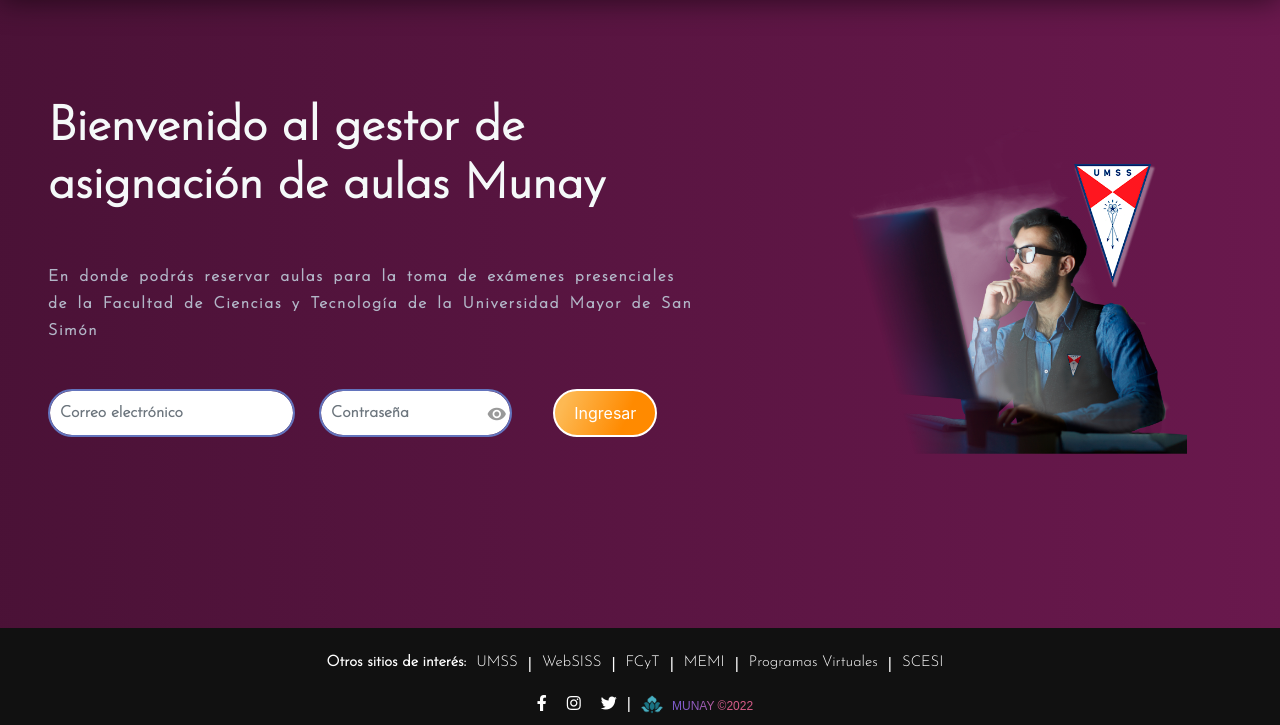
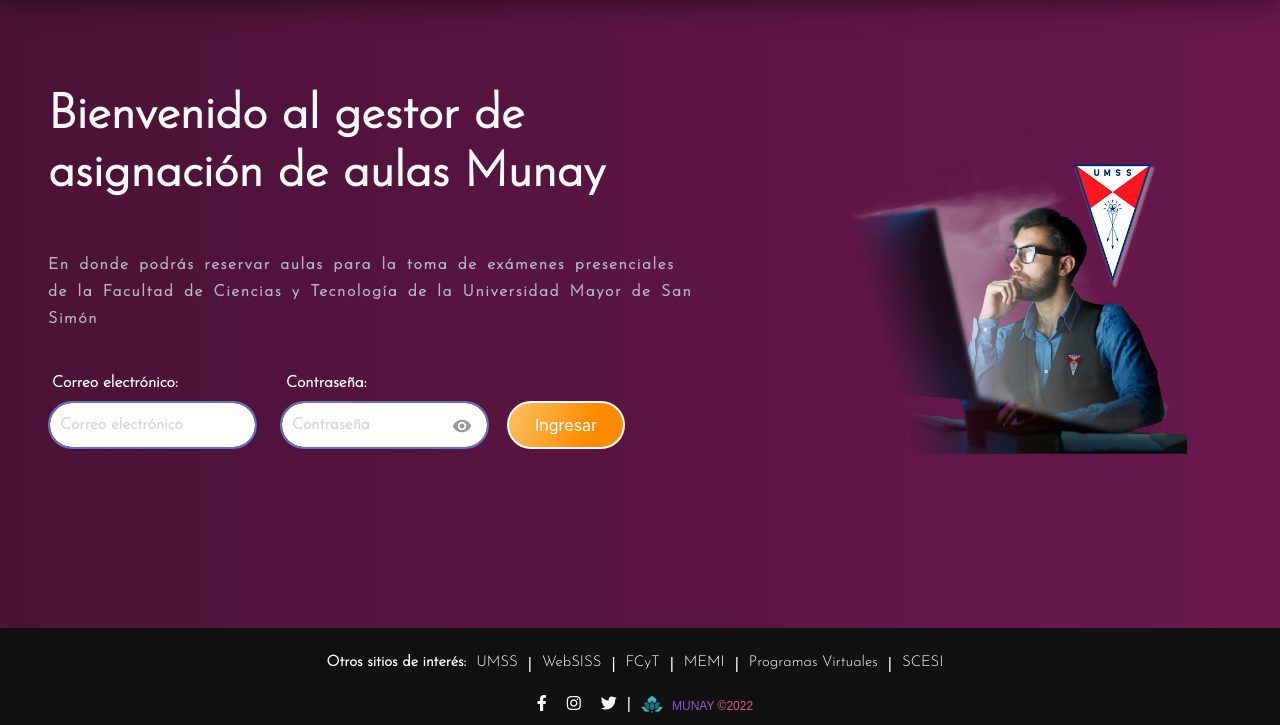
Before and after one commit to Yarias2106/Sistema_Reserva_Aulas, a Django app: page /login/ in a window 1280 px wide. Shown: the part 75-800 px from the top of the page. Run offline with Django 3.2, Linux system fonts and the light colour scheme; some libraries are stand-ins or nearby versions.

Commit message:
Label Correo y contraseña - estilo

```diff
--- a/Proyecto_Munay/Templates/login.html
+++ b/Proyecto_Munay/Templates/login.html
@@ -20,6 +20,7 @@
     <link href="https://cdnjs.cloudflare.com/ajax/libs/font-awesome/5.13.0/css/all.min.css" rel="stylesheet">
     <link rel="stylesheet" href="https://fonts.googleapis.com/css?family=Material+Icons" />
     <link rel="stylesheet" href="https://cdnjs.cloudflare.com/ajax/libs/animate.css/4.1.1/animate.min.css" />
+    <link rel="stylesheet" href="https://cdn.jsdelivr.net/npm/bootstrap-icons@1.8.3/font/bootstrap-icons.css">
 
     <link rel="icon" href="{% static '/imagenes/Logo.png' %}">
     <link rel="stylesheet" href="{% static '/css/stilos.css' %}">
@@ -116,7 +117,7 @@
                     </h1>
                 </div>
 
-                <div class="col-12">
+                <div class="col-12 pb-4">
                     <p class="pb-lg-1 mt-4 mb-4 text-start colorP">
                         En donde podrás reservar aulas para la toma de exámenes presenciales de la Facultad de Ciencias y Tecnología de la Universidad Mayor de San Simón
                     </p>
@@ -140,23 +141,34 @@
                 <form action="/login/" method="POST" class="row">
                     {% csrf_token %}
 
+                <div class="input-group ">
+                    <div class="col-md-12 col-lg-12 col-sm-12 col-xl-4 col-12 me-4 mb-3">
 
+                        <input type="email" class="form-control textInp" id="email" name="email"placeholder="Correo electrónico"/>
+                        <label class="labelEmail" for="email">
+                            <span class="iconEmail"><i class="bi bi-envelope"></i></span>
+                        Correo electrónico:
+                        </label>
+                    </div>
 
-
-                    <div class="col-md-12 col-lg-6 col-sm-12 col-xl-5 mb-3">
-                        <input type="text" class="form-control textInp" id="email" name="email"placeholder="Correo electrónico"/>
-                    </div>
-                    <div class="col-md-12 col-lg-6 col-sm-12 col-xl-4 mb-3 CampoContraseña">
+                    <div class="col-md-12 mt-4 mt-xl-0 col-lg-12 col-sm-12 col-xl-4 col-12 mb-3 CampoContraseña">
                         <span class="material-icons-outlined IconEye" id="Eye">visibility</span>
                         <input type="password" class="form-control textInp" id="contraseña" name="contraseña" placeholder="Contraseña" />
-
+                        <label class="labelContraseña" for="password">
+                            <span class="iconContraseña"><i class="bi bi-lock"></i></span>
+                        Contraseña:
+                        </label>
                     </div>
-
-                    <div class="col-lg-12 col-xl-3" >
+                    <div class="col-md-12 col-sm-12 col-lg-12 col-xl-3 col-12" >
                         <center>
                             <input type="submit" class="btn w-75 btnCol" value="Ingresar">
                         </center>
                     </div>
+                </div>
+
+
+
+
                 </form>
             </div>
         </div>
@@ -200,6 +212,8 @@
         </div>
     </footer>
 
+    <div class="flip-horizontal-bottom"></div>
+
     <!-- <script src="{% static 'bootstrap/js/bootstrap.bundle.min.js' %}"></script> -->
     <!--
      <script src="https://code.jquery.com/jquery-3.3.1.slim.min.js"
--- a/static/css/stilos.css
+++ b/static/css/stilos.css
@@ -1,4 +1,4 @@
-.animated-background{
+.animated-background {
    margin: 0;
    font-family: -apple-system, BlinkMacSystemFont, 'Segoe UI', 'Roboto', 'Oxygen',
       'Ubuntu', 'Cantarell', 'Fira Sans', 'Droid Sans', 'Helvetica Neue', 'josefin',
@@ -6,34 +6,36 @@
    -webkit-font-smoothing: antialiased;
    -moz-osx-font-smoothing: grayscale;
 
-      background: linear-gradient(
-         to right, #1F3890, #162053, #431031, #6C194F);
+   background: linear-gradient(to right, #1F3890, #162053, #431031, #6C194F);
    background-size: 400% 400%;
    animation: animate-background 15s infinite ease-in-out;
 }
 
 @keyframes animate-background {
-     0%{
+   0% {
       background-position: 0 50%;
    }
-     50%{
+
+   50% {
       background-position: 100% 50%;
    }
-     100%{
+
+   100% {
       background-position: 0 50%;
    }
 }
 
-.elh2{
+.elh2 {
    color: rgb(216, 150, 83);
 }
- .logou{
+
+.logou {
    width: 65px;
    height: 65px;
 }
 
- .navColor{
-    background-image: radial-gradient( circle farthest-corner at 18.7% 37.8%,  rgba(250,250,250,1) 0%, rgba(225,234,238,1) 90% );
+.navColor {
+   background-image: radial-gradient(circle farthest-corner at 18.7% 37.8%, rgba(250, 250, 250, 1) 0%, rgba(225, 234, 238, 1) 90%);
    box-shadow: 0 0 30px rgba(0, 0, 0, 0.57);
    font-family: 'Josefin Sans', sans-serif;
    font-weight: Bold;
@@ -41,24 +43,24 @@
 }
 
 
- .umssPort{
+.umssPort {
    width: 75%;
    height: 100%;
 }
 
- .margT{
+.margT {
    margin-top: 5.5%;
 
 }
 
- .colorTitulo{
+.colorTitulo {
    font-family: 'Josefin Sans', sans-serif;
    font-weight: Bold;
    font-size: 3rem;
    color: #f5f9f9;
 }
 
- .colorP{
+.colorP {
    color: #000000;
    letter-spacing: 0.10rem;
    word-spacing: 3px;
@@ -68,38 +70,41 @@
    font-weight: Bold;
 }
 
- .textInp{
+.textInp {
+
    border-radius: 30px;
    padding: 10px;
    border: 2px solid #6374bd;
    background-color: white;
    font-family: 'Josefin Sans', sans-serif;
    font-weight: Bold;
+
 }
 
- .btnCol{
-    background-image: radial-gradient( circle farthest-corner at 10% 20%,  rgba(253,203,50,1) 0%, rgba(244,56,98,1) 100.2% );
-    background-image: linear-gradient( 109.6deg,  rgba(255,194,48,1) 11.2%, rgba(255,124,0,1) 100.2% );
+.btnCol {
+   background-image: radial-gradient(circle farthest-corner at 10% 20%, rgba(253, 203, 50, 1) 0%, rgba(244, 56, 98, 1) 100.2%);
+   background-image: linear-gradient(109.6deg, rgba(255, 194, 48, 1) 11.2%, rgba(255, 124, 0, 1) 100.2%);
    color: white;
-    background-image: linear-gradient( 112.7deg,  rgba(253,185,83,1) 11.4%, rgba(255,138,0,1) 70.2% );
+   background-image: linear-gradient(112.7deg, rgba(253, 185, 83, 1) 11.4%, rgba(255, 138, 0, 1) 70.2%);
    border-radius: 30px;
    padding: 10px;
    border: 2px solid white;
+
 }
 
- .btnCol:hover{
+.btnCol:hover {
    background-color: #EAF3F6;
    border: 2px solid #636FA4;
 }
 
- .imagen{
+.imagen {
    width: 65%;
    height: 50%;
 }
 
 
 
- .footColor{
+.footColor {
    margin-top: 2%;
    padding-bottom: 0.8%;
    background-color: #111;
@@ -107,34 +112,38 @@
    color: #fff;
 }
 
- .socials{
+.socials {
    list-style: none;
    display: flex;
    align-items: center;
    padding-left: 0%;
 }
- .socials li{
+
+.socials li {
    margin: 0 10px;
 }
 
 @media (max-width: 768px) {
    .socials li {
-     margin:0 4px  }
+      margin: 0 4px
+   }
 }
 
- .socials a{
+.socials a {
    text-decoration: none;
    color: #fff;
 }
- .socials a i{
+
+.socials a i {
    font-size: 1rem;
    transition: color .3s ease;
 }
- .socials a:hover{
+
+.socials a:hover {
    color: rgb(102, 102, 102);
 }
 
- .SocialsE{
+.SocialsE {
    font-size: 15px;
    font-family: 'Josefin Sans', sans-serif;
    display: flex;
@@ -149,7 +158,7 @@
    }
 }
 
- .footer-content{
+.footer-content {
    display: flex;
    align-items: center;
    justify-content: center;
@@ -164,26 +173,26 @@
    }
 }
 
- .alertaCol{
+.alertaCol {
    list-style-type: none;
 }
 
- .espAlert{
+.espAlert {
    padding-right: 16px;
 }
 
-  .LogoMunay img{
+.LogoMunay img {
    width: 25px;
    height: 25px;
 }
 
 /* MODAL */
 
-.modal-header{
+.modal-header {
    border-bottom: 1.3px solid rgba(152, 236, 255, 0.1);
 }
 
-.modal-dialog{
+.modal-dialog {
    position: relative;
    max-width: 600px;
    width: 100%;
@@ -197,7 +206,7 @@
    transition: 0.3s;
 }
 
- .modal-content{
+.modal-content {
    background-size: cover;
    height: 100%;
    width: 100%;
@@ -207,28 +216,24 @@
    position: relative;
    display: flex;
 
-      background: linear-gradient(
-        251deg,
+   background: linear-gradient(251deg,
          #00b8ff52 -53%,
-        rgba(255, 255, 255, 0) 65%
-      );
+         rgba(255, 255, 255, 0) 65%);
 
    backdrop-filter: blur(30px);
 }
 
- .close{
+.close {
    border-radius: 10px;
-    background: linear-gradient(
-        251deg,
+   background: linear-gradient(251deg,
          #00b8ff52 -53%,
-        rgba(255, 255, 255, 0) 65%
-      );
+         rgba(255, 255, 255, 0) 65%);
    box-shadow: 0 0 3px rgba(0, 0, 0, 1), 0 0 0 3px rgba(152, 236, 255, 0.1);
    border-style: none;
    color: #EAF3F6;
 }
 
- .modal-body{
+.modal-body {
    display: flex;
    text-align: center;
    justify-content: center;
@@ -238,7 +243,7 @@
 
 /* ICONO EYE PASSWORD */
 
-.CampoContraseña{
+.CampoContraseña {
    position: relative;
 }
 
@@ -256,10 +261,82 @@
    font-family: 'Material icons';
 }
 
-.IconEye:hover{
+.IconEye:hover {
    transition: 0.9s;
    opacity: 0.9;
    color: #158a99;
 }
 
 /* FIN EYE PASSWORD */
+
+.input-group {
+   position: relative;
+}
+
+
+.labelEmail {
+   position: absolute;
+   top: -30px;
+   left: -10px;
+   display: inline-flex;
+   column-gap: 10px;
+   align-items: center;
+   transition: transform .25s, opacity .25s;
+   color: rgb(255, 255, 255);
+   font-family: 'Josefin Sans', sans-serif;
+   font-weight: Bold;
+}
+
+.labelContraseña {
+   position: absolute;
+   top: -30px;
+   left: -20px;
+   display: inline-flex;
+   column-gap: 10px;
+   align-items: center;
+   transition: transform .25s, opacity .25s;
+   color: rgb(255, 255, 255);
+   font-family: 'Josefin Sans', sans-serif;
+   font-weight: Bold;
+}
+
+.iconEmail,
+.iconContraseña {
+   display: inline-flex;
+   opacity: 0;
+}
+
+#contraseña::placeholder,
+#email::placeholder {
+   color: #b9b9b9;
+   opacity: 0.6;
+}
+
+input:focus+.labelEmail {
+   transform: translateX(26px);
+}
+
+input:focus+.labelEmail .iconEmail {
+   opacity: 1;
+   transition-delay: .1s;
+}
+
+input::placeholder {
+   transition: opacity .25s;
+
+}
+
+input:focus::placeholder {
+   opacity: 0;
+}
+
+
+
+input:focus+.labelContraseña {
+   transform: translateX(26px);
+}
+
+input:focus+.labelContraseña .iconContraseña {
+   opacity: 1;
+   transition-delay: .1s;
+}
```
Lines whose indentation alone changed are shown as unchanged.
